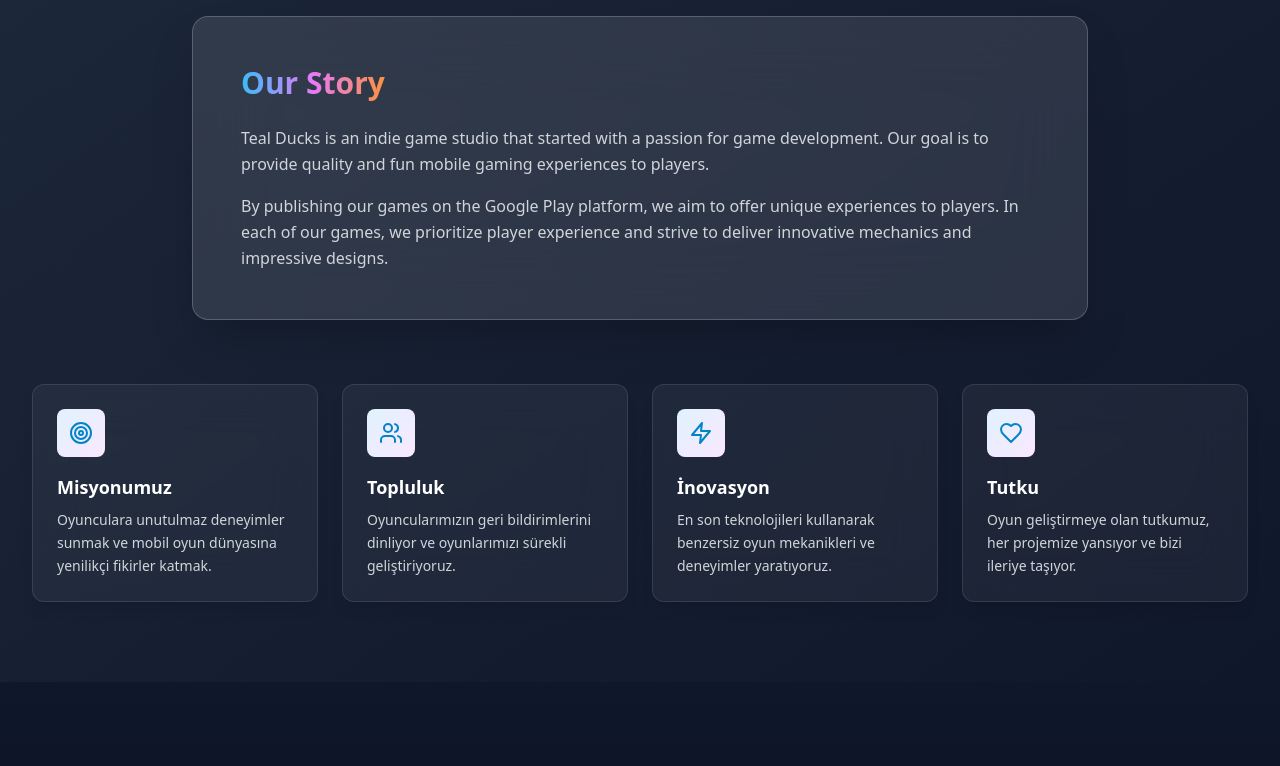
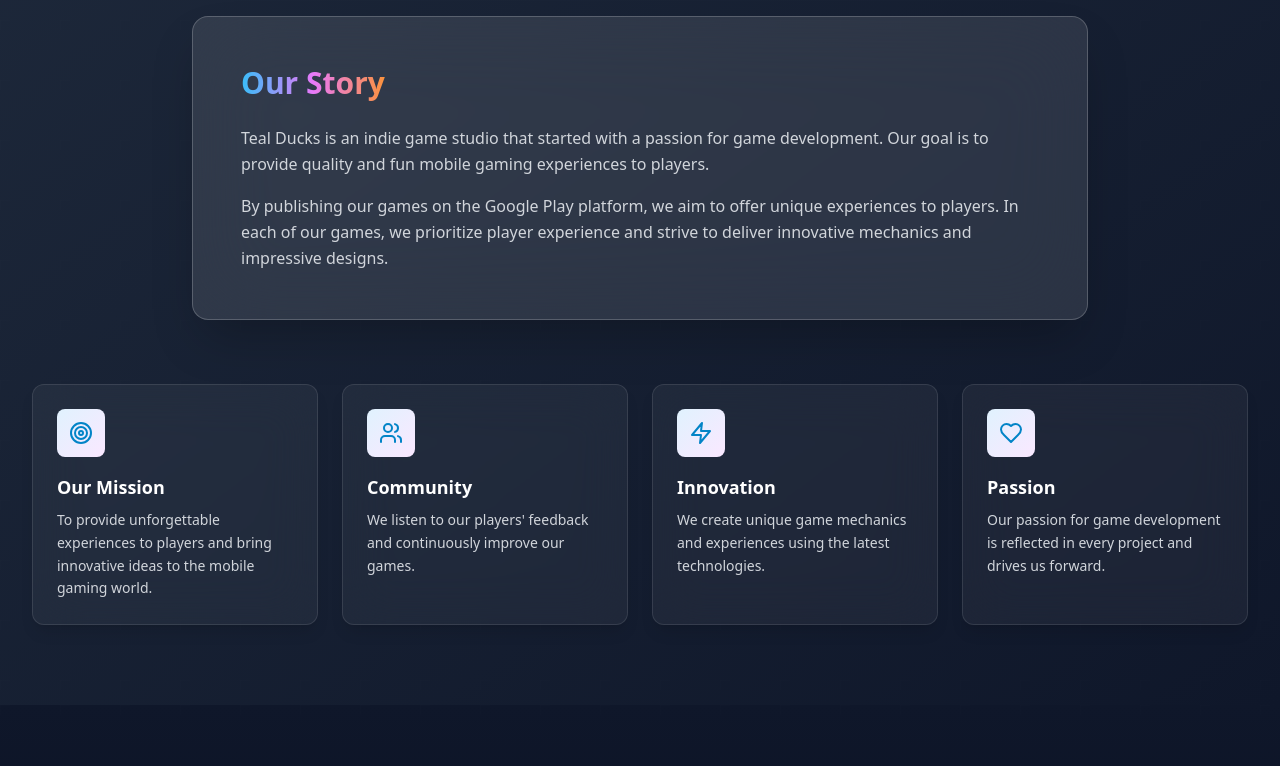
Before and after one commit to YusufK4/Tealducks.com, a React (Vite) app: page / in a window 1280 px wide. Shown: the part 1856-2622 px from the top of the page. Built offline with nearby package versions, Linux system fonts and the light colour scheme.

Commit message:
Fix: Translate Games 'View All' button and About values (mission, community, innovation, passion)

```diff
--- a/src/components/About.jsx
+++ b/src/components/About.jsx
@@ -8,23 +8,23 @@ const About = () => {
   const values = [
     {
       icon: Target,
-      title: "Misyonumuz",
-      description: "Oyunculara unutulmaz deneyimler sunmak ve mobil oyun dünyasına yenilikçi fikirler katmak."
+      title: t('about.values.mission.title'),
+      description: t('about.values.mission.description')
     },
     {
       icon: Users,
-      title: "Topluluk",
-      description: "Oyuncularımızın geri bildirimlerini dinliyor ve oyunlarımızı sürekli geliştiriyoruz."
+      title: t('about.values.community.title'),
+      description: t('about.values.community.description')
     },
     {
       icon: Zap,
-      title: "İnovasyon",
-      description: "En son teknolojileri kullanarak benzersiz oyun mekanikleri ve deneyimler yaratıyoruz."
+      title: t('about.values.innovation.title'),
+      description: t('about.values.innovation.description')
     },
     {
       icon: Heart,
-      title: "Tutku",
-      description: "Oyun geliştirmeye olan tutkumuz, her projemize yansıyor ve bizi ileriye taşıyor."
+      title: t('about.values.passion.title'),
+      description: t('about.values.passion.description')
     }
   ]
 
--- a/src/components/Games.jsx
+++ b/src/components/Games.jsx
@@ -111,7 +111,7 @@ const Games = () => {
             rel="noopener noreferrer"
             className="inline-flex items-center space-x-2 bg-gradient-to-r from-primary-600 to-accent-600 bg-clip-text text-transparent font-bold hover:from-primary-700 hover:to-accent-700 transition-all"
           >
-            <span>Tüm Oyunları Gör</span>
+            <span>{t('games.viewAll')}</span>
             <ExternalLink className="w-5 h-5" />
           </a>
         </div>
--- a/src/locales/ar.json
+++ b/src/locales/ar.json
@@ -25,6 +25,7 @@
     "comingSoon": "قريباً",
     "preRegister": "التسجيل المسبق",
     "playNow": "العب الآن",
+    "viewAll": "عرض جميع الألعاب",
     "memoryDash": {
       "title": "Memory Dash",
       "description": "اختبر ذاكرتك مع لعبة الألغاز السريعة هذه. طابق البطاقات، تغلب على أعلى نقاطك، وتحدى أصدقائك!",
@@ -36,7 +37,25 @@
     "subtitle": "نعمل لإحداث فرق في عالم ألعاب الموبايل",
     "ourStory": "قصتنا",
     "description1": "Teal Ducks هو استوديو ألعاب مستقل بدأ بشغف لتطوير الألعاب. هدفنا هو تقديم تجارب ألعاب موبايل ممتعة وعالية الجودة للاعبين.",
-    "description2": "من خلال نشر ألعابنا على منصة Google Play، نهدف إلى تقديم تجارب فريدة للاعبين. في كل لعبة من ألعابنا، نعطي الأولوية لتجربة اللاعب ونسعى جاهدين لتقديم آليات مبتكرة وتصاميم مذهلة."
+    "description2": "من خلال نشر ألعابنا على منصة Google Play، نهدف إلى تقديم تجارب فريدة للاعبين. في كل لعبة من ألعابنا، نعطي الأولوية لتجربة اللاعب ونسعى جاهدين لتقديم آليات مبتكرة وتصاميم مذهلة.",
+    "values": {
+      "mission": {
+        "title": "مهمتنا",
+        "description": "تقديم تجارب لا تُنسى للاعبين وجلب أفكار مبتكرة إلى عالم ألعاب الموبايل."
+      },
+      "community": {
+        "title": "المجتمع",
+        "description": "نستمع إلى ملاحظات لاعبينا ونحسن ألعابنا باستمرار."
+      },
+      "innovation": {
+        "title": "الابتكار",
+        "description": "نصنع آليات ألعاب وتجارب فريدة باستخدام أحدث التقنيات."
+      },
+      "passion": {
+        "title": "الشغف",
+        "description": "شغفنا بتطوير الألعاب ينعكس في كل مشروع ويدفعنا إلى الأمام."
+      }
+    }
   },
   "contact": {
     "title": "اتصل بنا",
--- a/src/locales/de.json
+++ b/src/locales/de.json
@@ -25,6 +25,7 @@
     "comingSoon": "Demnächst",
     "preRegister": "Vorregistrierung",
     "playNow": "Jetzt Spielen",
+    "viewAll": "Alle Spiele ansehen",
     "memoryDash": {
       "title": "Memory Dash",
       "description": "Teste dein Gedächtnis mit diesem rasanten Puzzlespiel. Finde passende Karten, schlage deinen Highscore und fordere deine Freunde heraus!",
@@ -36,7 +37,25 @@
     "subtitle": "Wir arbeiten daran, einen Unterschied in der mobilen Spielewelt zu machen",
     "ourStory": "Unsere Geschichte",
     "description1": "Teal Ducks ist ein Indie-Spielestudio, das aus der Leidenschaft für Spieleentwicklung entstanden ist. Unser Ziel ist es, Spielern qualitativ hochwertige und unterhaltsame mobile Spielerlebnisse zu bieten.",
-    "description2": "Durch die Veröffentlichung unserer Spiele auf der Google Play-Plattform möchten wir den Spielern einzigartige Erlebnisse bieten. Bei jedem unserer Spiele legen wir Wert auf die Spielererfahrung und bemühen uns, innovative Mechaniken und beeindruckende Designs zu liefern."
+    "description2": "Durch die Veröffentlichung unserer Spiele auf der Google Play-Plattform möchten wir den Spielern einzigartige Erlebnisse bieten. Bei jedem unserer Spiele legen wir Wert auf die Spielererfahrung und bemühen uns, innovative Mechaniken und beeindruckende Designs zu liefern.",
+    "values": {
+      "mission": {
+        "title": "Unsere Mission",
+        "description": "Unvergessliche Erlebnisse für Spieler zu schaffen und innovative Ideen in die mobile Spielewelt zu bringen."
+      },
+      "community": {
+        "title": "Gemeinschaft",
+        "description": "Wir hören auf das Feedback unserer Spieler und verbessern unsere Spiele kontinuierlich."
+      },
+      "innovation": {
+        "title": "Innovation",
+        "description": "Wir schaffen einzigartige Spielmechaniken und Erlebnisse mit den neuesten Technologien."
+      },
+      "passion": {
+        "title": "Leidenschaft",
+        "description": "Unsere Leidenschaft für die Spieleentwicklung spiegelt sich in jedem Projekt wider und treibt uns voran."
+      }
+    }
   },
   "contact": {
     "title": "Kontakt",
--- a/src/locales/en.json
+++ b/src/locales/en.json
@@ -22,6 +22,7 @@
   "games": {
     "title": "Our Games",
     "subtitle": "Discover our mobile games",
+    "viewAll": "View All Games",
     "comingSoon": "Coming Soon",
     "preRegister": "Pre-Register",
     "playNow": "Play Now",
@@ -36,7 +37,25 @@
     "subtitle": "We work to make a difference in the mobile gaming world",
     "ourStory": "Our Story",
     "description1": "Teal Ducks is an indie game studio that started with a passion for game development. Our goal is to provide quality and fun mobile gaming experiences to players.",
-    "description2": "By publishing our games on the Google Play platform, we aim to offer unique experiences to players. In each of our games, we prioritize player experience and strive to deliver innovative mechanics and impressive designs."
+    "description2": "By publishing our games on the Google Play platform, we aim to offer unique experiences to players. In each of our games, we prioritize player experience and strive to deliver innovative mechanics and impressive designs.",
+    "values": {
+      "mission": {
+        "title": "Our Mission",
+        "description": "To provide unforgettable experiences to players and bring innovative ideas to the mobile gaming world."
+      },
+      "community": {
+        "title": "Community",
+        "description": "We listen to our players' feedback and continuously improve our games."
+      },
+      "innovation": {
+        "title": "Innovation",
+        "description": "We create unique game mechanics and experiences using the latest technologies."
+      },
+      "passion": {
+        "title": "Passion",
+        "description": "Our passion for game development is reflected in every project and drives us forward."
+      }
+    }
   },
   "contact": {
     "title": "Contact Us",
--- a/src/locales/es.json
+++ b/src/locales/es.json
@@ -25,6 +25,7 @@
     "comingSoon": "Próximamente",
     "preRegister": "Pre-registro",
     "playNow": "Jugar Ahora",
+    "viewAll": "Ver todos los juegos",
     "memoryDash": {
       "title": "Memory Dash",
       "description": "Pon a prueba tu memoria con este juego de rompecabezas de ritmo rápido. ¡Empareja cartas, supera tu puntuación más alta y desafía a tus amigos!",
@@ -36,7 +37,25 @@
     "subtitle": "Trabajamos para marcar la diferencia en el mundo de los juegos móviles",
     "ourStory": "Nuestra Historia",
     "description1": "Teal Ducks es un estudio de juegos independiente que comenzó con una pasión por el desarrollo de juegos. Nuestro objetivo es proporcionar experiencias de juego móvil de calidad y divertidas a los jugadores.",
-    "description2": "Al publicar nuestros juegos en la plataforma Google Play, nuestro objetivo es ofrecer experiencias únicas a los jugadores. En cada uno de nuestros juegos, priorizamos la experiencia del jugador y nos esforzamos por ofrecer mecánicas innovadoras y diseños impresionantes."
+    "description2": "Al publicar nuestros juegos en la plataforma Google Play, nuestro objetivo es ofrecer experiencias únicas a los jugadores. En cada uno de nuestros juegos, priorizamos la experiencia del jugador y nos esforzamos por ofrecer mecánicas innovadoras y diseños impresionantes.",
+    "values": {
+      "mission": {
+        "title": "Nuestra Misión",
+        "description": "Proporcionar experiencias inolvidables a los jugadores y aportar ideas innovadoras al mundo de los juegos móviles."
+      },
+      "community": {
+        "title": "Comunidad",
+        "description": "Escuchamos los comentarios de nuestros jugadores y mejoramos continuamente nuestros juegos."
+      },
+      "innovation": {
+        "title": "Innovación",
+        "description": "Creamos mecánicas de juego y experiencias únicas utilizando las últimas tecnologías."
+      },
+      "passion": {
+        "title": "Pasión",
+        "description": "Nuestra pasión por el desarrollo de juegos se refleja en cada proyecto y nos impulsa hacia adelante."
+      }
+    }
   },
   "contact": {
     "title": "Contacto",
--- a/src/locales/fr.json
+++ b/src/locales/fr.json
@@ -25,6 +25,7 @@
     "comingSoon": "Bientôt Disponible",
     "preRegister": "Préinscription",
     "playNow": "Jouer Maintenant",
+    "viewAll": "Voir tous les jeux",
     "memoryDash": {
       "title": "Memory Dash",
       "description": "Testez votre mémoire avec ce jeu de puzzle rapide. Associez les cartes, battez votre meilleur score et défiez vos amis!",
@@ -36,7 +37,25 @@
     "subtitle": "Nous travaillons pour faire la différence dans le monde du jeu mobile",
     "ourStory": "Notre Histoire",
     "description1": "Teal Ducks est un studio de jeux indépendant né d'une passion pour le développement de jeux. Notre objectif est d'offrir aux joueurs des expériences de jeu mobile de qualité et amusantes.",
-    "description2": "En publiant nos jeux sur la plateforme Google Play, nous visons à offrir des expériences uniques aux joueurs. Dans chacun de nos jeux, nous donnons la priorité à l'expérience du joueur et nous nous efforçons de fournir des mécaniques innovantes et des designs impressionnants."
+    "description2": "En publiant nos jeux sur la plateforme Google Play, nous visons à offrir des expériences uniques aux joueurs. Dans chacun de nos jeux, nous donnons la priorité à l'expérience du joueur et nous nous efforçons de fournir des mécaniques innovantes et des designs impressionnants.",
+    "values": {
+      "mission": {
+        "title": "Notre Mission",
+        "description": "Offrir des expériences inoubliables aux joueurs et apporter des idées innovantes au monde du jeu mobile."
+      },
+      "community": {
+        "title": "Communauté",
+        "description": "Nous écoutons les commentaires de nos joueurs et améliorons continuellement nos jeux."
+      },
+      "innovation": {
+        "title": "Innovation",
+        "description": "Nous créons des mécaniques de jeu et des expériences uniques en utilisant les dernières technologies."
+      },
+      "passion": {
+        "title": "Passion",
+        "description": "Notre passion pour le développement de jeux se reflète dans chaque projet et nous pousse en avant."
+      }
+    }
   },
   "contact": {
     "title": "Contact",
--- a/src/locales/tr.json
+++ b/src/locales/tr.json
@@ -22,6 +22,7 @@
   "games": {
     "title": "Oyunlarımız",
     "subtitle": "Mobil oyunlarımızı keşfedin",
+    "viewAll": "Tüm Oyunları Gör",
     "comingSoon": "Yakında",
     "preRegister": "Ön Kayıt",
     "playNow": "Şimdi Oyna",
@@ -36,7 +37,25 @@
     "subtitle": "Mobil oyun dünyasında fark yaratmak için çalışıyoruz",
     "ourStory": "Hikayemiz",
     "description1": "Teal Ducks, oyun geliştirmeye olan tutkuyla yola çıkan bir indie oyun stüdyosudur. Amacımız, oyunculara kaliteli ve eğlenceli mobil oyun deneyimleri sunmaktır.",
-    "description2": "Google Play platformunda oyunlarımızı yayınlayarak, oyunculara benzersiz deneyimler sunmayı hedefliyoruz. Her oyunumuzda, oyuncu deneyimini ön planda tutarak, yenilikçi mekanikler ve etkileyici tasarımlar sunmaya özen gösteriyoruz."
+    "description2": "Google Play platformunda oyunlarımızı yayınlayarak, oyunculara benzersiz deneyimler sunmayı hedefliyoruz. Her oyunumuzda, oyuncu deneyimini ön planda tutarak, yenilikçi mekanikler ve etkileyici tasarımlar sunmaya özen gösteriyoruz.",
+    "values": {
+      "mission": {
+        "title": "Misyonumuz",
+        "description": "Oyunculara unutulmaz deneyimler sunmak ve mobil oyun dünyasına yenilikçi fikirler katmak."
+      },
+      "community": {
+        "title": "Topluluk",
+        "description": "Oyuncularımızın geri bildirimlerini dinliyor ve oyunlarımızı sürekli geliştiriyoruz."
+      },
+      "innovation": {
+        "title": "İnovasyon",
+        "description": "En son teknolojileri kullanarak benzersiz oyun mekanikleri ve deneyimler yaratıyoruz."
+      },
+      "passion": {
+        "title": "Tutku",
+        "description": "Oyun geliştirmeye olan tutkumuz, her projemize yansıyor ve bizi ileriye taşıyor."
+      }
+    }
   },
   "contact": {
     "title": "İletişim",
```
